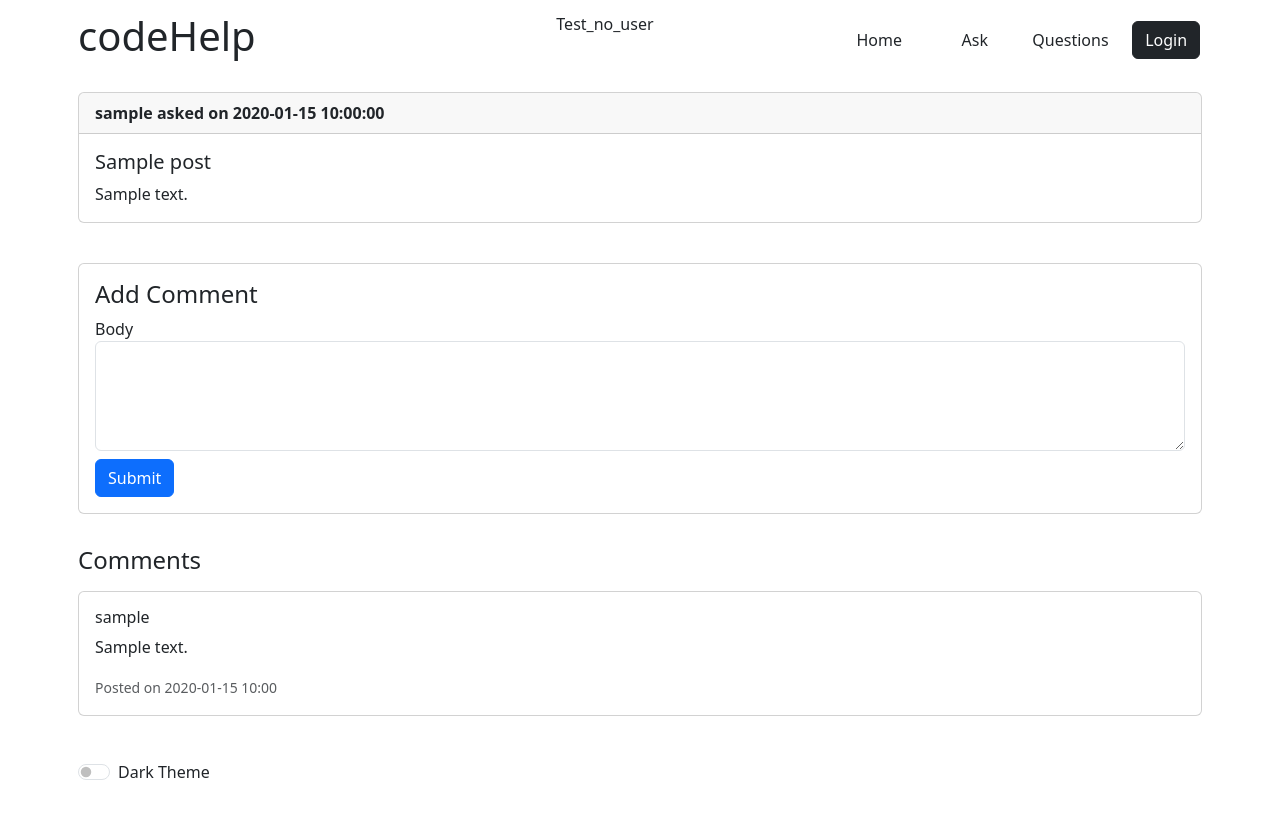
After one commit to 23460542/CITS3403_GroupProject, a Flask app: page /post/1 in a window 1280 px wide. The commit adds this page. Run offline with Flask 3, Linux system fonts and the light colour scheme; tables that the repository leaves empty hold one stand-in row (values such as "Sample post").

Commit message:
Implemented page to view all posts, and individial posts with comments implemented as well

```diff
--- a/app/forms.py
+++ b/app/forms.py
@@ -33,3 +33,7 @@ class PostForm(FlaskForm):
     title = StringField('Title', validators=[DataRequired()])
     body = TextAreaField('Body', validators=[DataRequired()])
     submit = SubmitField('Submit')
+
+class CommentForm(FlaskForm):
+    body = TextAreaField('Body', validators=[DataRequired()])
+    submit = SubmitField('Submit')
--- a/app/routes.py
+++ b/app/routes.py
@@ -1,7 +1,7 @@
 from flask import render_template, url_for, flash, redirect
 from app import app
 from app.forms import *
-from flask_login import current_user, login_user, logout_user
+from flask_login import current_user, login_user, logout_user, login_required
 import sqlalchemy as sa
 from app import db
 from app.models import User, Post, Comment
@@ -45,11 +45,33 @@ def signup():
     return render_template('signUpPage.html', form=form)
 
 @app.route('/newPost', methods=['GET', 'POST'])
+@login_required
 def newPost():
     form = PostForm()
     if form.validate_on_submit():
-        title = form.title.data
+        new_post = Post(title=form.title.data, body=form.body.data, author=current_user)
+        db.session.add(new_post)
+        db.session.commit()
+        return redirect(url_for('viewPosts'))
+    return render_template('newPost.html', form=form)
+
+@app.route('/viewPosts')
+def viewPosts():
+    posts = Post.query.all()
+    return render_template('viewPosts.html', posts=posts)
+
+@app.route('/post/<int:post_id>', methods=['GET', 'POST'])
+def postDetails(post_id):
+    post = Post.query.get_or_404(post_id)
+    comments = Comment.query.filter_by(post_id=post_id).all()
+    form = CommentForm()
+
+    if form.validate_on_submit():
         body = form.body.data
-        flash(f'Title: {title}, Body: {body}', 'success')
-        return redirect(url_for('index'))
-    return render_template('newPost.html', form=form)
+        comment = Comment(body=body, author=current_user, post=post)
+        db.session.add(comment)
+        db.session.commit()
+        flash('Your comment has been added.', 'success')
+        return redirect(url_for('postDetails', post_id=post_id))
+
+    return render_template('postDetails.html', post=post, form=form, comments=comments)
--- a/app/templates/base.html
+++ b/app/templates/base.html
@@ -38,7 +38,7 @@
                 <a href="{{ url_for('newPost') }}" class="btn btn-ask">Ask</a>
             </div>
             <div class="col-md-1 d-flex align-items-center justify-content-center">
-                <button type="button" class="btn btn-questions">Questions</button>
+                <a href="{{ url_for('viewPosts') }}" class="btn btn-ask">Questions</a>
             </div>
 
             <div class="col-md-1 d-flex align-items-center justify-content-center">
--- /dev/null
+++ b/app/templates/postDetails.html
@@ -0,0 +1,49 @@
+{% extends "base.html" %}
+
+{% block content %}
+<div class="container p-2 my-2">
+    <div class="card mb-3">
+        <div class="card-header">
+            <strong>{{ post.author.username }} asked on {{post.timestamp}}</strong>
+        </div>
+        <div class="card-body">
+            <h5 class="card-title">{{ post.title }}</h5>
+            <p class="card-text">{{ post.body }}</p>
+        </div>
+    </div>
+</div>
+
+<div class="container p-2">
+    <div class="card">
+        <div class="card-body">
+            <h4 class="card-title">Add Comment</h4>
+            <form id="commentForm" method="POST">
+                {{ form.hidden_tag() }}
+                <div class="form-group">
+                    {{ form.body.label(class="form-control-label") }}
+                    {{ form.body(class="form-control", rows="4") }}
+                </div>
+                <div class="form-group mt-2">
+                    {{ form.submit(class="btn btn-primary") }}
+                </div>
+            </form>
+        </div>
+    </div>
+</div>
+
+<div class="container p-2">
+    <div id="commentsSection">
+        <h4 class="my-3">Comments</h4>
+        {% for comment in comments %}
+        <div class="card my-2">
+            <div class="card-body">
+                <h6 class="card-title">{{ comment.author.username }}</h6>
+                <p class="card-text">{{ comment.body }}</p>
+                <p class="card-text"><small class="text-muted">Posted on {{ comment.timestamp.strftime('%Y-%m-%d %H:%M') }}</small></p>
+            </div>
+        </div>
+        {% endfor %}
+    </div>
+</div>
+
+{% endblock %}
```
Also changed, not shown: app/models.py (+4 -3 lines), app/templates/viewPosts.html (added, +22 -0 lines), migrations/versions/333fe696d407_added_title_column_to_post_model.py (added, +40 -0 lines), app.db.
